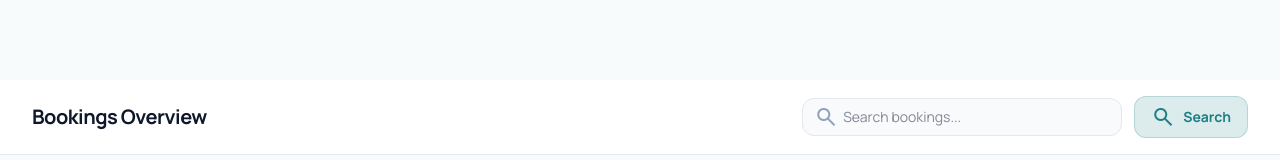
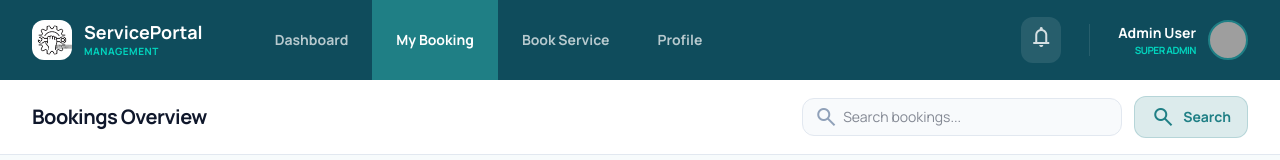
Before and after one commit to riya-bhati10/FixHub, a React app in the folder frontend/: page / in a window 1280 px wide. Shown: the top 160 px of the page. Built offline with nearby package versions, Linux system fonts and the light colour scheme; grey boxes are pictures that could not be loaded; the HTML template or start-up script is replaced by a standard one.

Commit message:
Customer dashboard me naavbar add

```diff
--- /dev/null
+++ b/frontend/src/pages/customer/CustomerNaavbar.jsx
@@ -0,0 +1,100 @@
+import React from "react";
+import logo from '../../../public/logo.png';
+
+function Naavbar({ navItems, isMenuOpen, setIsMenuOpen }){
+    return(
+        <>
+        <header className="bg-[#0F4C5C] text-white sticky top-0 z-40">
+          <div className="max-w-[1400px] mx-auto px-8 flex items-center justify-between h-20">
+            <div className="flex items-center gap-4 md:gap-12 h-full">
+              {/* Logo */}
+              <div className="flex items-center gap-3 shrink-0">
+                <img
+                  src={logo}
+                  alt="Logo"
+                  className="w-10 h-10 rounded-xl object-cover"
+                />
+                <div className="hidden sm:block">
+                  <h1 className="text-white text-lg font-bold leading-tight">ServicePortal</h1>
+                  <p className="text-teal-400 text-[10px] font-bold uppercase tracking-wider">Management</p>
+                </div>
+              </div>
+
+              {/* Navigation - Desktop */}
+              <nav className="hidden md:flex items-center h-full">
+                {navItems.map((item) => (
+                  <a
+                    key={item.id}
+                    href="#"
+                    className={`h-full flex items-center px-6 text-sm font-bold transition-colors ${
+                      item.active
+                        ? 'text-white bg-[#1F7F85]'
+                        : 'text-white/70 hover:text-white'
+                    }`}
+                  >
+                    {item.label}
+                  </a>
+                ))}
+              </nav>
+
+              {/* Hamburger Menu - Mobile */}
+              <button
+                className="md:hidden p-2 rounded-xl bg-white/10 text-white/80 hover:text-white hover:bg-white/20 transition-all"
+                onClick={() => setIsMenuOpen(!isMenuOpen)}
+              >
+                <span className="material-symbols-outlined">
+                  {isMenuOpen ? 'close' : 'menu'}
+                </span>
+              </button>
+            </div>
+
+            {/* User Profile */}
+            <div className="flex items-center gap-6">
+              <button className="p-2 rounded-xl bg-white/10 text-white/80 hover:text-white hover:bg-white/20 transition-all">
+                <span className="material-symbols-outlined">notifications</span>
+              </button>
+              <div className="h-8 w-px bg-white/10 mx-1"></div>
+              <div className="flex items-center gap-3">
+                <div className="text-right hidden sm:block">
+                  <p className="text-sm font-bold text-white">Admin User</p>
+                  <p className="text-[10px] text-teal-400 uppercase font-bold tracking-tighter">Super Admin</p>
+                </div>
+                <div
+                  className="w-10 h-10 rounded-full border-2 border-[#1F7F85] bg-cover bg-center"
+                  style={{
+                    backgroundImage: `url('https://lh3.googleusercontent.com/aida-public/AB6AXuDVU61pd2PLFFUiDd8A6mwxmjpMUqfzBZAE7sXNUHe5Wbx0ZYXHS2DF-07sbDv-9lxjFtibF2TFzkrm5W7AZDe5QjmFl4UreJ2QeaP4bhnt9WDF-jdNVcA8fRUK79lzHRxZKfVzqugs6_xlVRAE8SreDlv8XeK9Jl1PSbF78RSAM5-2w_k0-Sp69fhfRrEkVSQniHtHKhABjkfo23lmB3lGlHYumF_af5g8BdDAqZ3020cUuarkP8s4m0fyY5j3sDMi6j7kKtibUmc')`
+                  }}
+                ></div>
+              </div>
+            </div>
+          </div>
+
+          {/* Mobile Navigation Menu */}
+          {isMenuOpen && (
+            <div className="md:hidden bg-[#0F4C5C] border-t border-white/10">
+              <div className="max-w-[1400px] mx-auto px-8 py-4">
+                <nav className="flex flex-col gap-2">
+                  {navItems.map((item) => (
+                    <a
+                      key={item.id}
+                      href="#"
+                      className={`py-3 px-4 text-sm font-bold transition-colors rounded-lg ${
+                        item.active
+                          ? 'text-white bg-[#1F7F85]'
+                          : 'text-white/70 hover:text-white hover:bg-white/10'
+                      }`}
+                      onClick={() => setIsMenuOpen(false)}
+                    >
+                      {item.label}
+                    </a>
+                  ))}
+                </nav>
+              </div>
+            </div>
+          )}
+        </header>
+        </>
+    );
+}
+
+export default Naavbar;
--- a/frontend/src/pages/customer/UserDashaboard.jsx
+++ b/frontend/src/pages/customer/UserDashaboard.jsx
@@ -1,5 +1,6 @@
 import React, { useState } from 'react';
 import logo from '../../../public/logo.png';
+import CustomerNaavbar from './CustomerNaavbar';
 
 const CustomerDashboard = () => {
   const [activeTab, setActiveTab] = useState('all');
@@ -196,6 +197,7 @@ const CustomerDashboard = () => {
 
       <div className="flex flex-col min-h-screen">
 
+        <CustomerNaavbar navItems={navItems} isMenuOpen={isMenuOpen} setIsMenuOpen={setIsMenuOpen} />
 
         {/* Sub-header */}
         <div className="bg-white border-b border-slate-200 sticky top-20 z-30">
```
